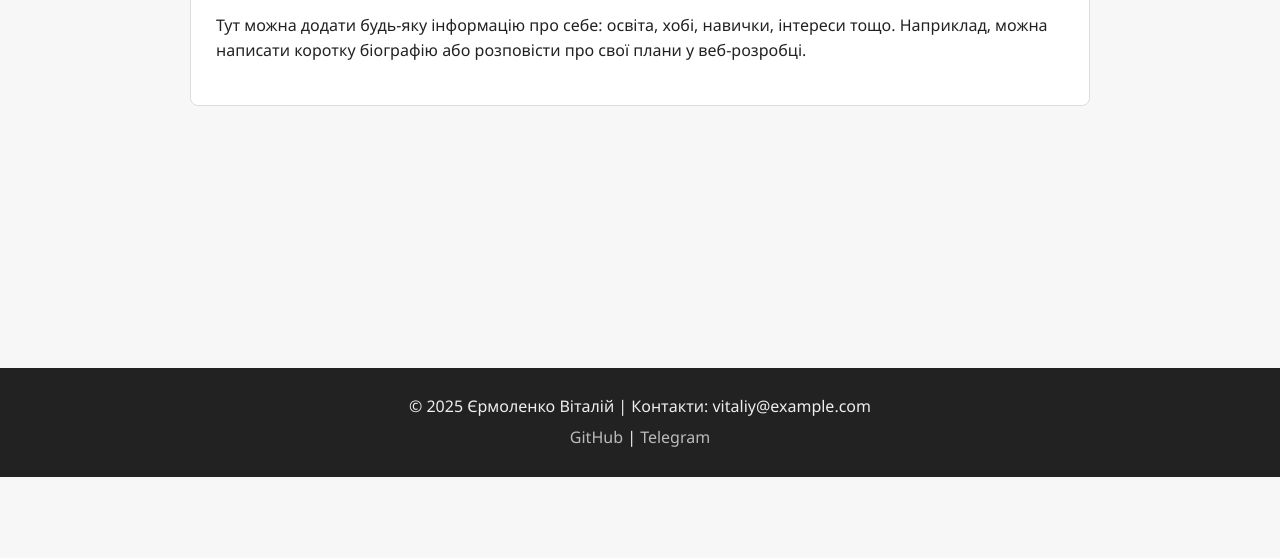
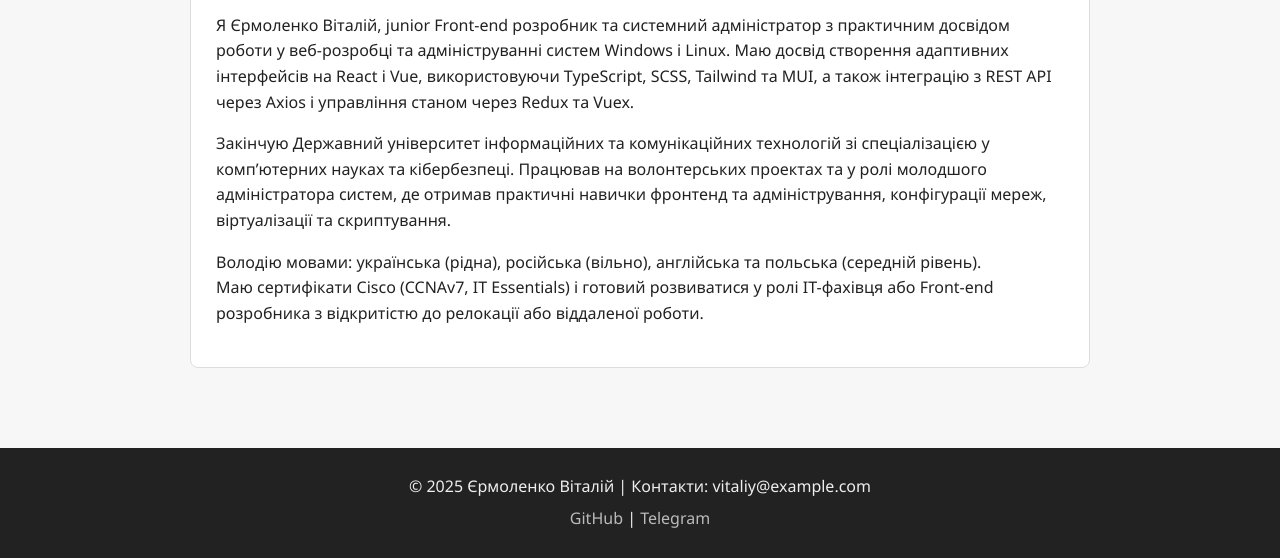
Before and after one commit to vitaliiermolenko/HW_WEB_tech, a plain HTML site: page page/about/about.html in a window 1280 px wide. Shown: the part 323-881 px from the top of the page. Before the commit the page ends 800 px from the top, so only its background shows below. Drawn offline with Linux system fonts and the light colour scheme.

Commit message:
Edit_AboutME

```diff
--- a/page/about/about.html
+++ b/page/about/about.html
@@ -24,8 +24,18 @@
   <main>
     <section id="about">
       <h2>Про мене</h2>
-      <p>Тут можна додати будь-яку інформацію про себе: освіта, хобі, навички, інтереси тощо. Наприклад, можна написати коротку біографію або розповісти про свої плани у веб-розробці.</p>
+      <p>Я Єрмоленко Віталій, junior Front-end розробник та системний адміністратор з практичним досвідом роботи у веб-розробці та адмініструванні систем Windows і Linux.
+        Маю досвід створення адаптивних інтерфейсів на React і Vue, використовуючи TypeScript, SCSS, Tailwind та MUI, а також інтеграцію з REST API через Axios і
+        управління станом через Redux та Vuex.</p>
+
+      <p>Закінчую Державний університет інформаційних та комунікаційних технологій зі спеціалізацією у комп’ютерних науках та кібербезпеці.
+        Працював на волонтерських проектах та у ролі молодшого адміністратора систем, де отримав практичні навички фронтенд та адміністрування, конфігурації мереж,
+        віртуалізації та скриптування.</p>
+
+      <p>Володію мовами: українська (рідна), російська (вільно), англійська та польська (середній рівень).<br> Маю сертифікати Cisco (CCNAv7, IT Essentials)
+        і готовий розвиватися у ролі IT-фахівця або Front-end розробника з відкритістю до релокації або віддаленої роботи.</p>
     </section>
+
   </main>
 
   <!-- Футер -->
```
